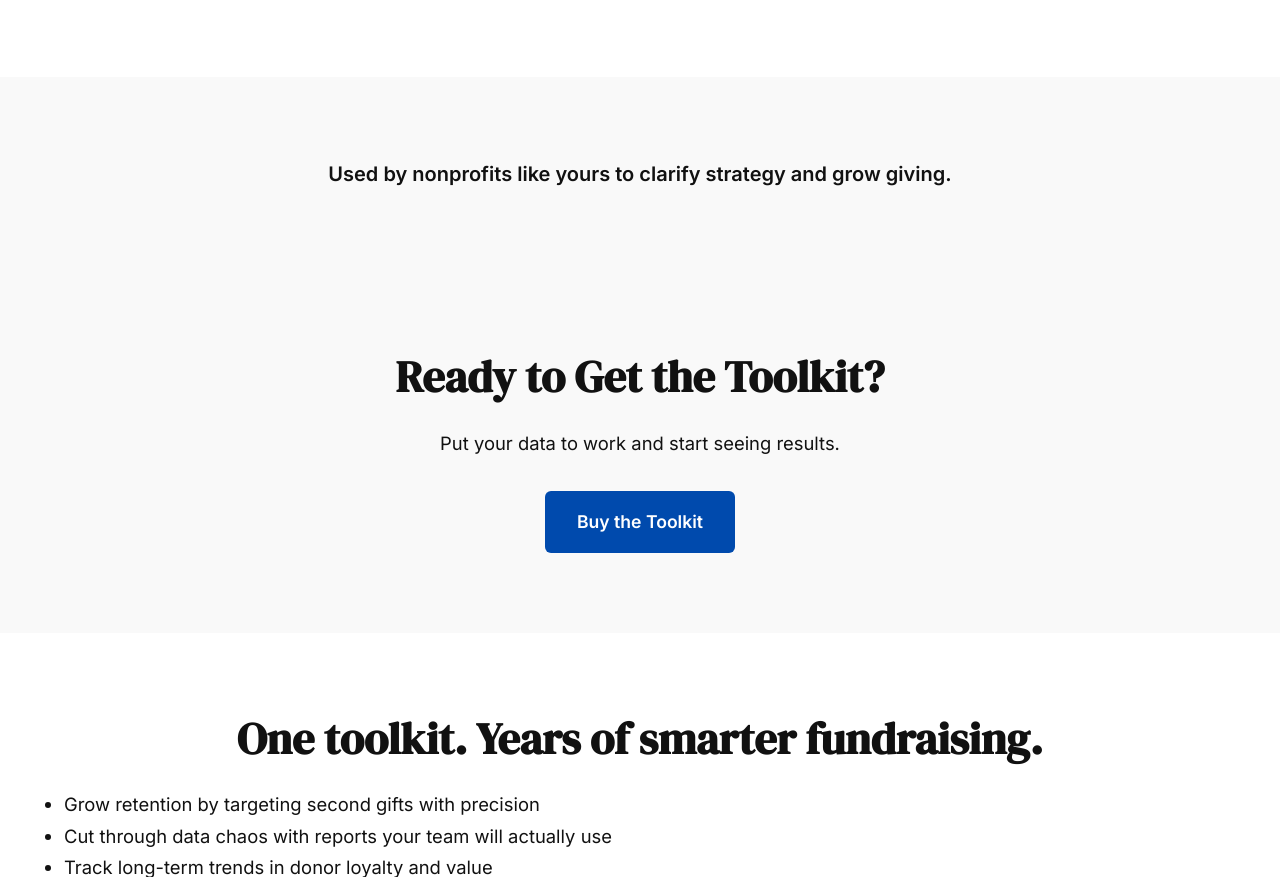
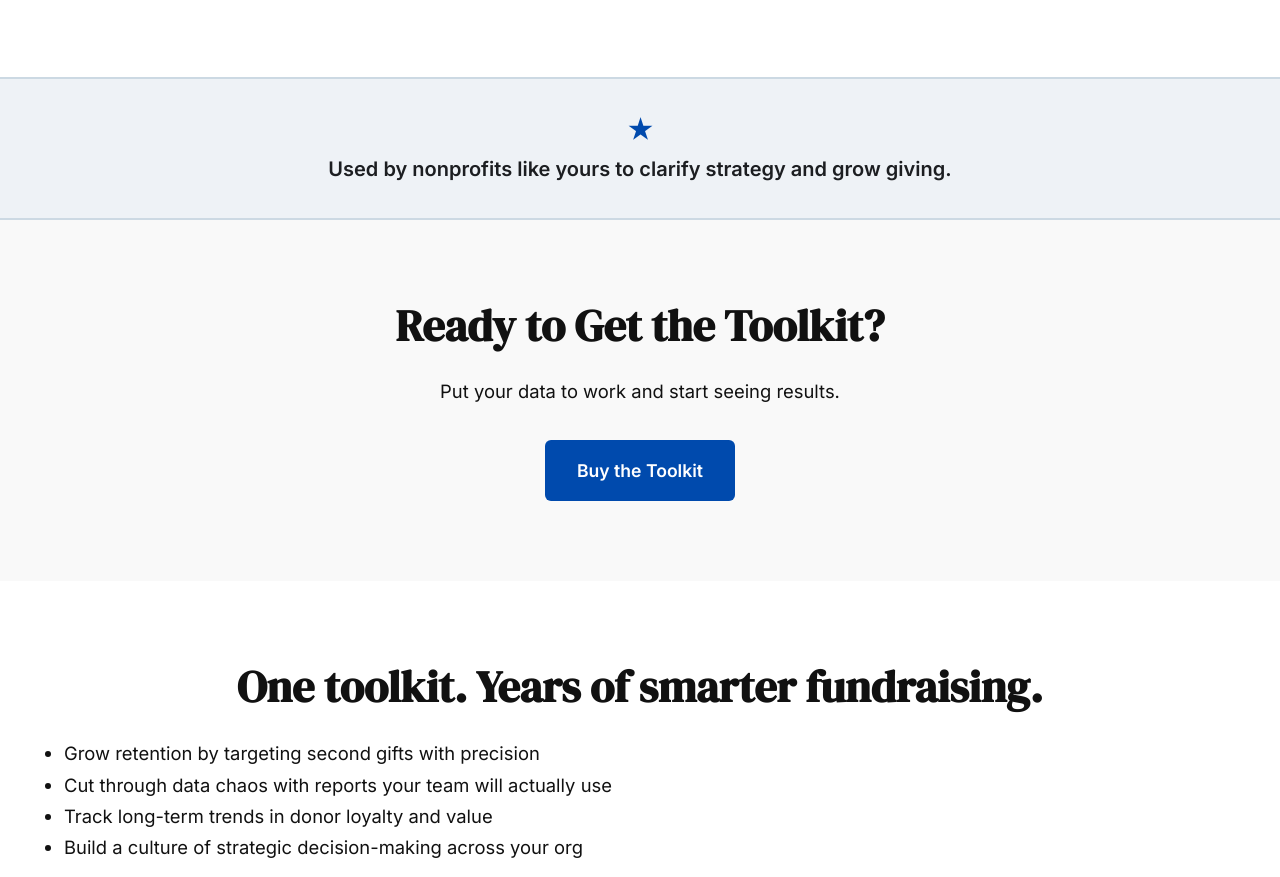
Before and after one commit to benmohler/giving-report-toolkit, a plain HTML site: page index.html in a window 1280 px wide. Shown: the part 4593-5470 px from the top of the page. Drawn offline with Linux system fonts and the light colour scheme.

Commit message:
Update styles.css

```diff
--- a/styles.css
+++ b/styles.css
@@ -233,3 +233,19 @@ h1, h2 {
     font-size: 2rem;
   }
 }
+
+.credibility-bar {
+  background: #eef2f6;
+  padding: 2rem;
+  text-align: center;
+  font-size: 1.25rem;
+  font-weight: 600;
+  border-top: 2px solid #ccd9e3;
+  border-bottom: 2px solid #ccd9e3;
+  color: #1c1e21;
+}
+.credibility-bar::before {
+  content: "★ ";
+  font-size: 1.5rem;
+  color: #004aad;
+}
```
